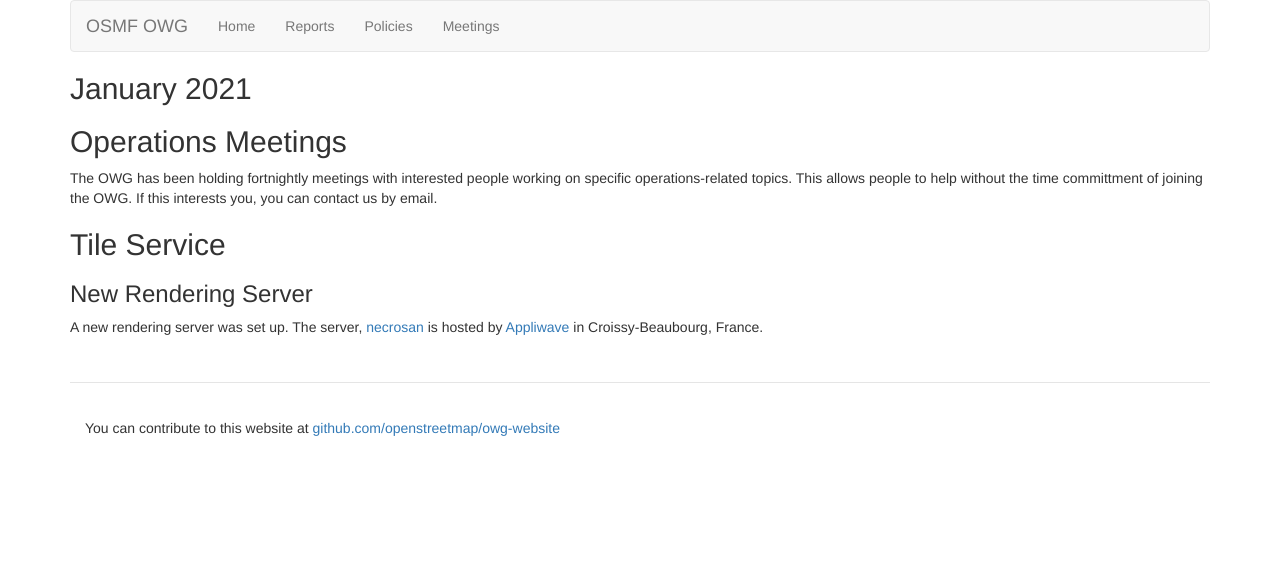
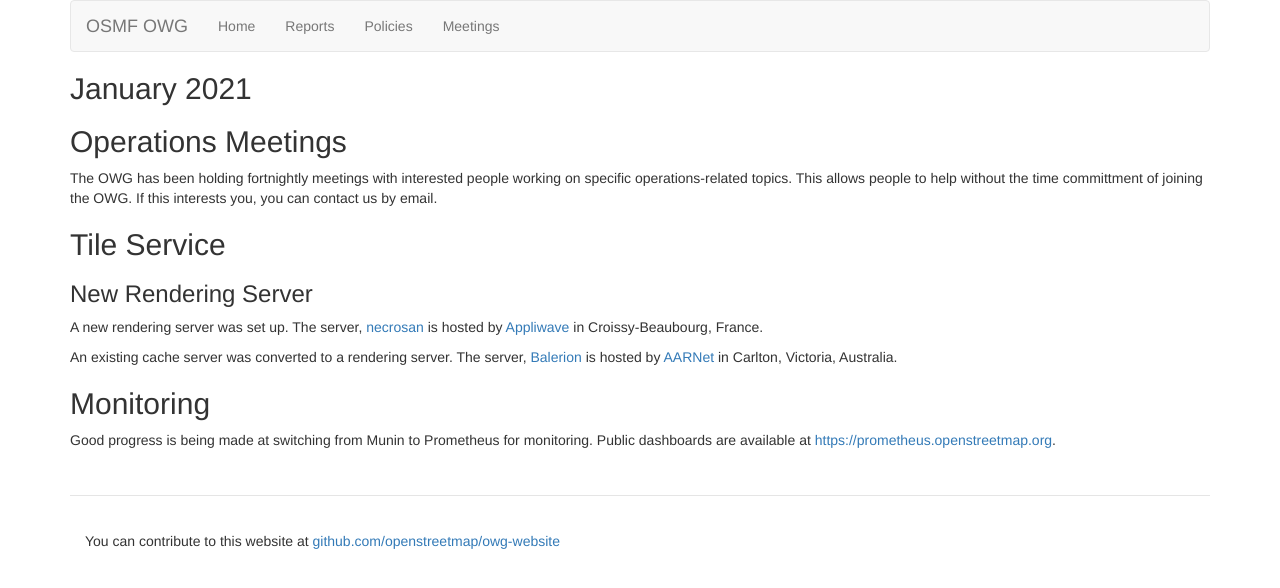
Before and after one commit to openstreetmap/owg-website, a Jekyll site: the page built from _posts/2021-01-01-january.md, in a window 1280 px wide. Shown: the top 588 px of the page. Built offline with Jekyll 4.4.1, drawn with Linux system fonts in a browser that asks for light colours.

Commit message:
Add info about rendering server conversion and monitoring

```diff
--- a/_posts/2021-01-01-january.md
+++ b/_posts/2021-01-01-january.md
@@ -13,3 +13,9 @@ The OWG has been holding fortnightly meetings with interested people working on
 ### New Rendering Server
 
 A new rendering server was set up. The server, [necrosan](https://hardware.openstreetmap.org/servers/necrosan.openstreetmap.org/) is hosted by [Appliwave](https://www.appliwave.com/) in Croissy-Beaubourg, France.
+
+An existing cache server was converted to a rendering server. The server, [Balerion](https://hardware.openstreetmap.org/servers/balerion.openstreetmap.org/) is hosted by [AARNet](https://www.aarnet.edu.au/) in Carlton, Victoria, Australia.
+
+## Monitoring
+
+Good progress is being made at switching from Munin to Prometheus for monitoring. Public dashboards are available at [https://prometheus.openstreetmap.org](https://prometheus.openstreetmap.org).
```
